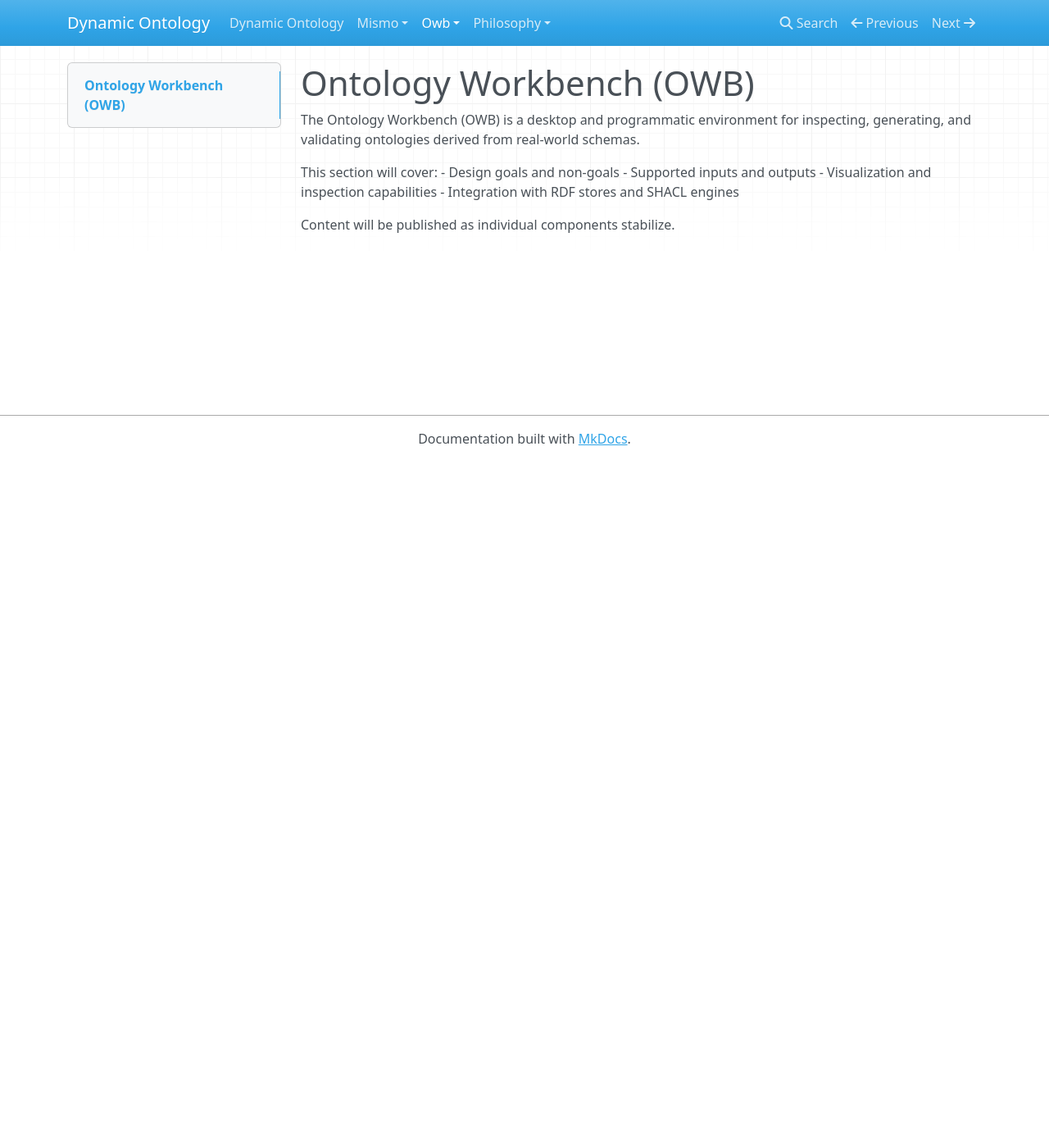
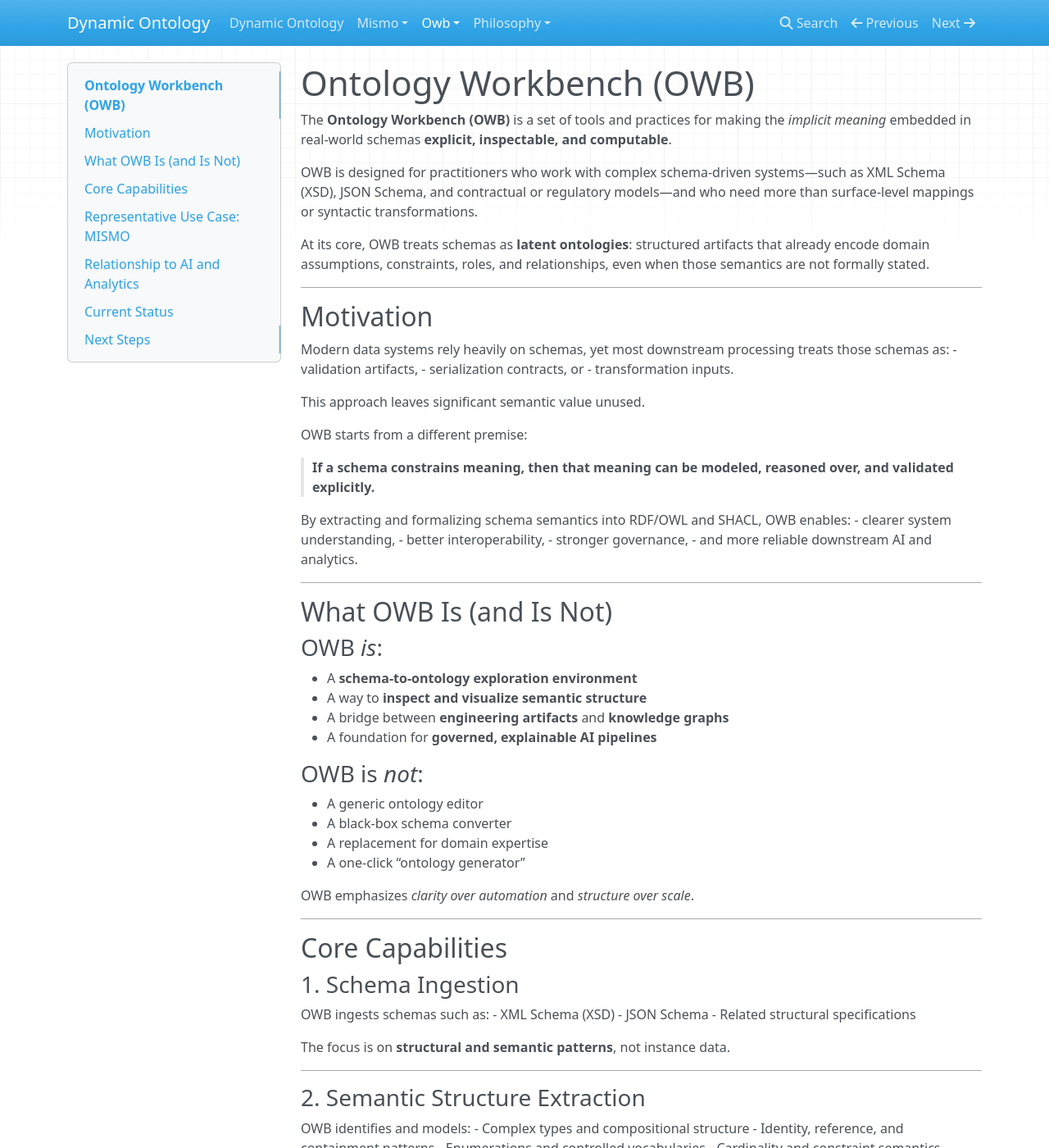
Before and after one commit to greg-alvord-home/dynamicontology-site, an MkDocs documentation site: the page built from docs/owb/overview.md, in a window 1280 px wide and 1400 px high. Shown: the whole window at 82% size. Built offline with MkDocs 1.6.1, drawn with Linux system fonts in a browser that asks for light colours; nearby versions of some CDN libraries; some of the changed text lies outside the part shown.

Commit message:
Add more pages to repo

```diff
--- a/docs/owb/overview.md
+++ b/docs/owb/overview.md
@@ -1,13 +1,168 @@
 # Ontology Workbench (OWB)
 
-The Ontology Workbench (OWB) is a desktop and programmatic environment
-for inspecting, generating, and validating ontologies derived from
-real-world schemas.
+The **Ontology Workbench (OWB)** is a set of tools and practices for
+making the *implicit meaning* embedded in real-world schemas
+**explicit, inspectable, and computable**.
 
-This section will cover:
-- Design goals and non-goals
-- Supported inputs and outputs
-- Visualization and inspection capabilities
-- Integration with RDF stores and SHACL engines
+OWB is designed for practitioners who work with complex schema-driven
+systems—such as XML Schema (XSD), JSON Schema, and contractual or
+regulatory models—and who need more than surface-level mappings or
+syntactic transformations.
 
-Content will be published as individual components stabilize.
+At its core, OWB treats schemas as **latent ontologies**:
+structured artifacts that already encode domain assumptions,
+constraints, roles, and relationships, even when those semantics
+are not formally stated.
+
+---
+
+## Motivation
+
+Modern data systems rely heavily on schemas, yet most downstream
+processing treats those schemas as:
+- validation artifacts,
+- serialization contracts, or
+- transformation inputs.
+
+This approach leaves significant semantic value unused.
+
+OWB starts from a different premise:
+
+> **If a schema constrains meaning, then that meaning can be modeled,
+> reasoned over, and validated explicitly.**
+
+By extracting and formalizing schema semantics into RDF/OWL and SHACL,
+OWB enables:
+- clearer system understanding,
+- better interoperability,
+- stronger governance,
+- and more reliable downstream AI and analytics.
+
+---
+
+## What OWB Is (and Is Not)
+
+### OWB *is*:
+- A **schema-to-ontology exploration environment**
+- A way to **inspect and visualize semantic structure**
+- A bridge between **engineering artifacts** and **knowledge graphs**
+- A foundation for **governed, explainable AI pipelines**
+
+### OWB is *not*:
+- A generic ontology editor
+- A black-box schema converter
+- A replacement for domain expertise
+- A one-click “ontology generator”
+
+OWB emphasizes *clarity over automation* and *structure over scale*.
+
+---
+
+## Core Capabilities
+
+### 1. Schema Ingestion
+OWB ingests schemas such as:
+- XML Schema (XSD)
+- JSON Schema
+- Related structural specifications
+
+The focus is on **structural and semantic patterns**, not instance data.
+
+---
+
+### 2. Semantic Structure Extraction
+OWB identifies and models:
+- Complex types and compositional structure
+- Identity, reference, and containment patterns
+- Enumerations and controlled vocabularies
+- Cardinality and constraint semantics
+
+These are expressed using standard semantic technologies:
+- RDF
+- OWL
+- SHACL
+
+---
+
+### 3. Visualization and Inspection
+OWB supports visualization of:
+- Extracted semantic graphs
+- Relationships across schema components
+- Cross-namespace and cross-version structure
+
+Visualization is treated as a *first-class* inspection tool,
+not an afterthought.
+
+---
+
+### 4. Validation and Reasoning
+By generating SHACL shapes alongside ontologies, OWB enables:
+- structural validation
+- constraint checking
+- consistency analysis
+
+This makes schema-derived semantics *testable*, not just descriptive.
+
+---
+
+## Representative Use Case: MISMO
+
+A primary early use case for OWB is the **MISMO mortgage industry schemas**.
+
+MISMO schemas are:
+- large,
+- highly structured,
+- versioned over decades,
+- and central to a regulated industry.
+
+They provide an ideal environment for demonstrating:
+- how latent ontology emerges from schema design,
+- how version differences affect meaning,
+- and how explicit semantics support governance and interoperability.
+
+MISMO-related work is presented as a **case study**, not a limitation of scope.
+
+---
+
+## Relationship to AI and Analytics
+
+OWB is intentionally positioned *upstream* of machine learning.
+
+Rather than replacing ML or LLM-based approaches, OWB:
+- supplies explicit semantic structure,
+- reduces ambiguity in features and labels,
+- and supports explainability and governance.
+
+In this sense, OWB contributes to **neuro-symbolic** and
+**knowledge-augmented AI** workflows by addressing the
+often-missing semantic layer.
+
+---
+
+## Current Status
+
+OWB is under active development and is published incrementally.
+
+Current public materials focus on:
+- conceptual foundations,
+- architectural patterns,
+- simplified demonstrations that illustrate approach and intent.
+
+Additional tooling, documentation, and datasets will be released as
+individual components stabilize.
+
+---
+
+## Next Steps
+
+- Review the **architecture and design principles**
+- Explore **demonstrations and visualizations**
+- Examine **domain-specific case studies**, starting with MISMO
+
+OWB is intended to be transparent, inspectable, and evolvable—both as
+a toolset and as an idea.
+
+---
+
+> *Schemas already contain meaning.
+> OWB exists to make that meaning visible, testable, and usable.*
```
Also changed, not shown: docs/owb/architecture.md (+8 -4 lines), docs/owb/demos.md (+3 -0 lines), docs/philosophy/teaching-meaning.md (+9 -0 lines).
